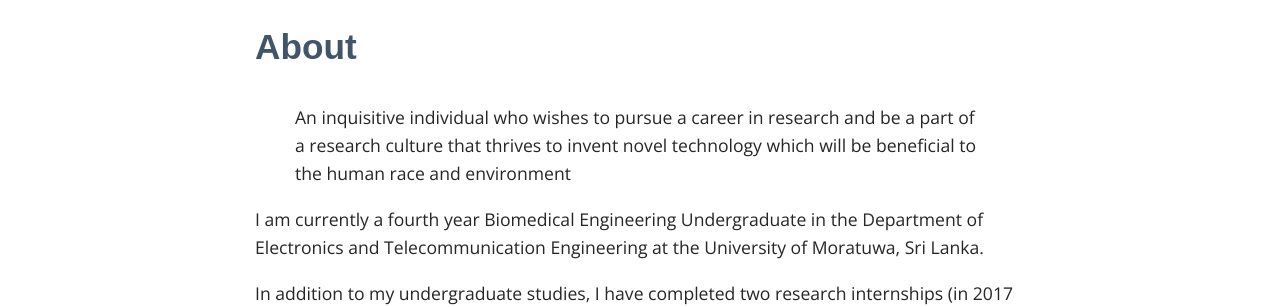
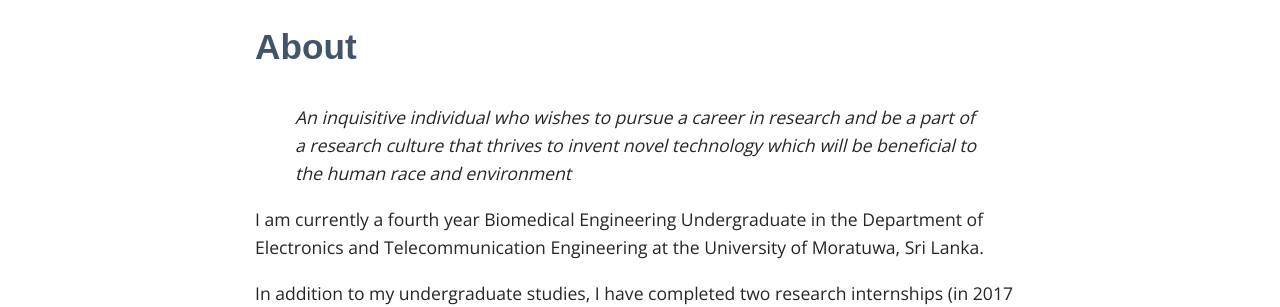
Before and after one commit to Laknath1996/oldweb, a Jekyll site: the page built from _pages/01_about.md, in a window 1280 px wide. Shown: the part 508-815 px from the top of the page. Built offline with Jekyll 4.4.1, drawn with Linux system fonts in a browser that asks for light colours; some web fonts are replaced.

Commit message:
initial commit

```diff
--- a/_pages/01_about.md
+++ b/_pages/01_about.md
@@ -4,7 +4,7 @@
 permalink: /about/
 ---
 
-> An inquisitive individual who wishes to pursue a career in research and be a part of a research culture that thrives to invent novel technology which will be beneficial to the human race and environment
+> *An inquisitive individual who wishes to pursue a career in research and be a part of a research culture that thrives to invent novel technology which will be beneficial to the human race and environment*
 
 I am currently a fourth year Biomedical Engineering Undergraduate in the Department of Electronics and Telecommunication Engineering at the University of Moratuwa, Sri Lanka.
 {: .text-justify}
```
